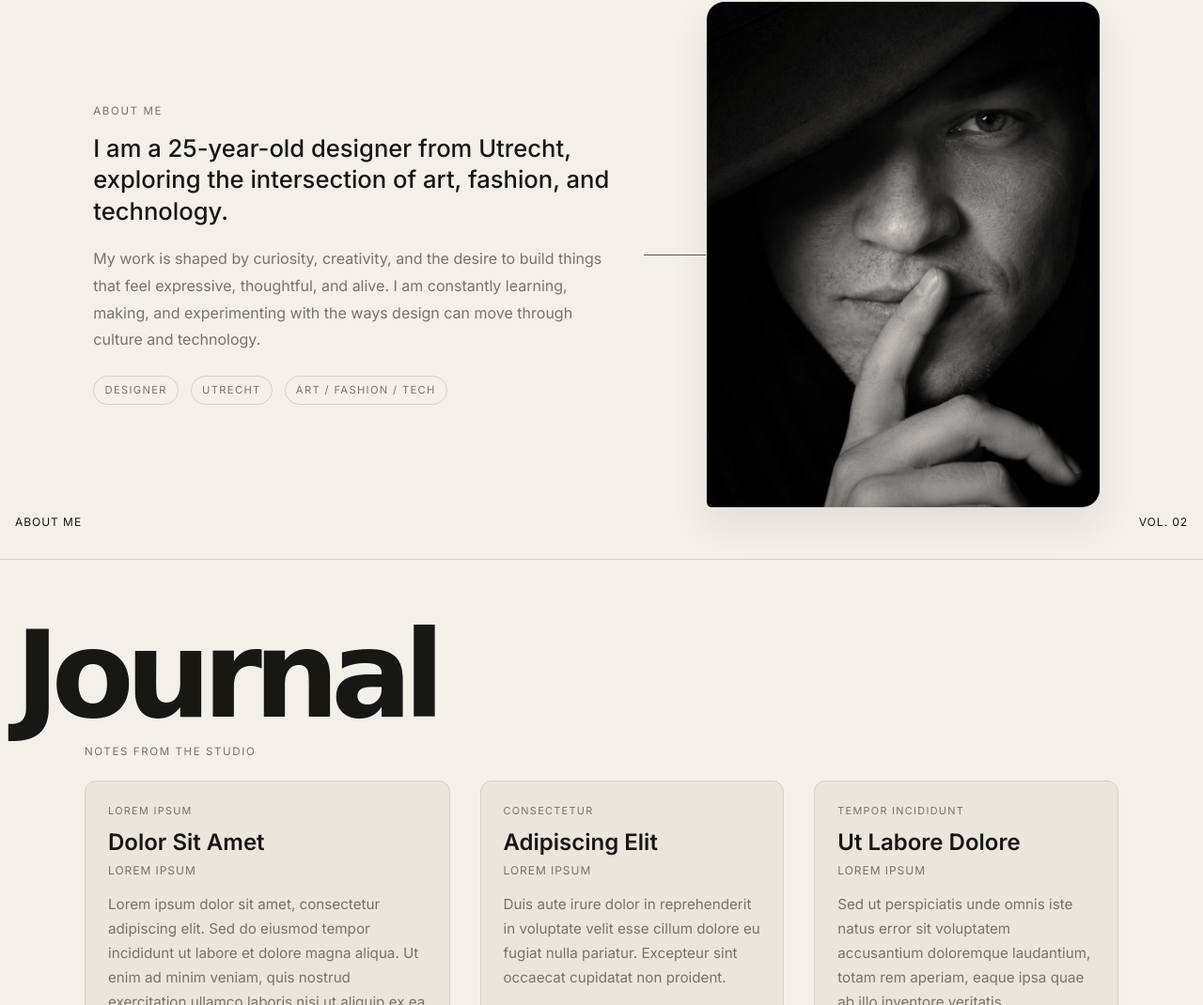
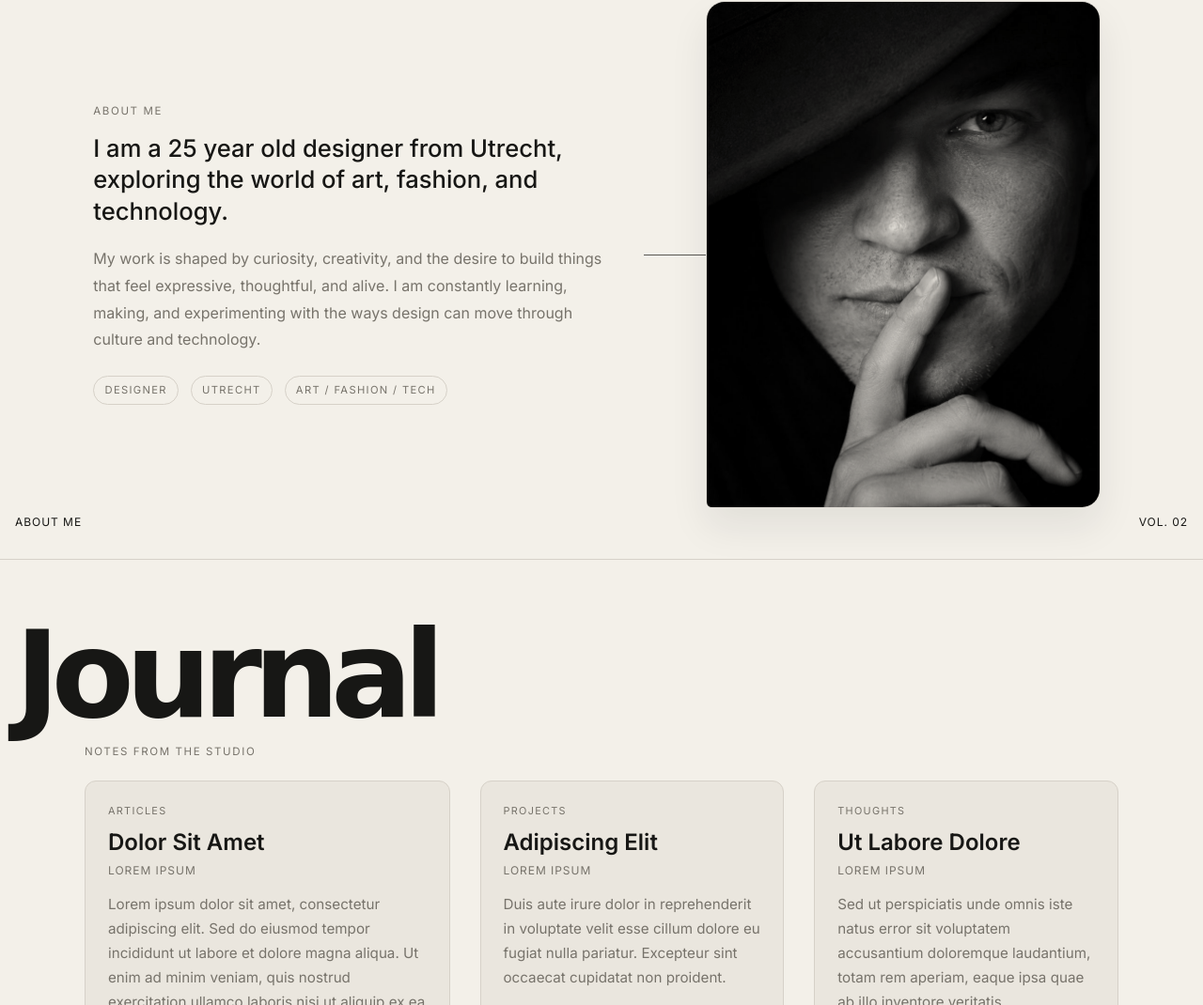
Before and after one commit to justinverbon1234/intro, a plain HTML site: page index.html in a window 1280 px wide. Shown: the part 1006-2076 px from the top of the page at 94% size. Drawn offline with Linux system fonts and the light colour scheme; a web font is replaced by a local one.

Commit message:
Update journal entry types and adjust letter-spacing in home.css

```diff
--- a/index.html
+++ b/index.html
@@ -61,7 +61,7 @@
                     <div class="justin-intro">
                         <p class="eyebrow">About Me</p>
                         <p class="justin-quote">
-                            I am a 25-year-old designer from Utrecht, exploring the intersection of art,
+                            I am a 25 year old designer from Utrecht, exploring the world of art,
                             fashion, and technology.
                         </p>
                         <p>
@@ -100,21 +100,21 @@
 
             <div class="journal-layout">
                 <article class="journal-entry featured">
-                    <p class="entry-type">Lorem Ipsum</p>
+                    <p class="entry-type">Articles</p>
                     <h3>Dolor Sit Amet</h3>
                     <p class="entry-date">Lorem Ipsum</p>
                     <p>Lorem ipsum dolor sit amet, consectetur adipiscing elit. Sed do eiusmod tempor incididunt ut labore et dolore magna aliqua. Ut enim ad minim veniam, quis nostrud exercitation ullamco laboris nisi ut aliquip ex ea commodo consequat.</p>
                 </article>
 
                 <article class="journal-entry">
-                    <p class="entry-type">Consectetur</p>
+                    <p class="entry-type">Projects</p>
                     <h3>Adipiscing Elit</h3>
                     <p class="entry-date">Lorem Ipsum</p>
                     <p>Duis aute irure dolor in reprehenderit in voluptate velit esse cillum dolore eu fugiat nulla pariatur. Excepteur sint occaecat cupidatat non proident.</p>
                 </article>
 
                 <article class="journal-entry">
-                    <p class="entry-type">Tempor Incididunt</p>
+                    <p class="entry-type">Thoughts</p>
                     <h3>Ut Labore Dolore</h3>
                     <p class="entry-date">Lorem Ipsum</p>
                     <p>Sed ut perspiciatis unde omnis iste natus error sit voluptatem accusantium doloremque laudantium, totam rem aperiam, eaque ipsa quae ab illo inventore veritatis.</p>
--- a/styles/home.css
+++ b/styles/home.css
@@ -63,7 +63,7 @@
 .hero-lastname {
     font-size: clamp(6rem, 16vw, 14rem);
     font-weight: 700;
-    letter-spacing: -0.07em;
+    letter-spacing: -0.10em;
     line-height: 0.75;
     margin-left: clamp(3rem, 12vw, 8rem);
 }
```
